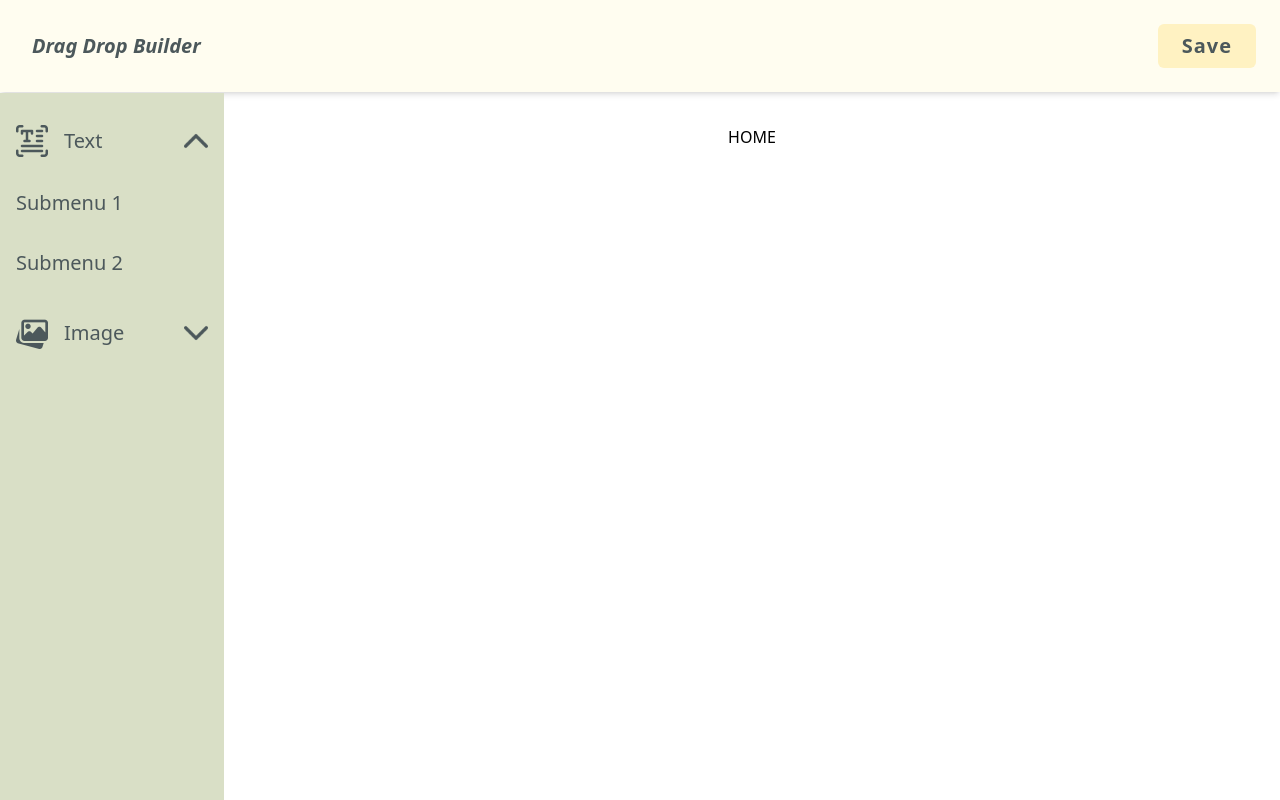
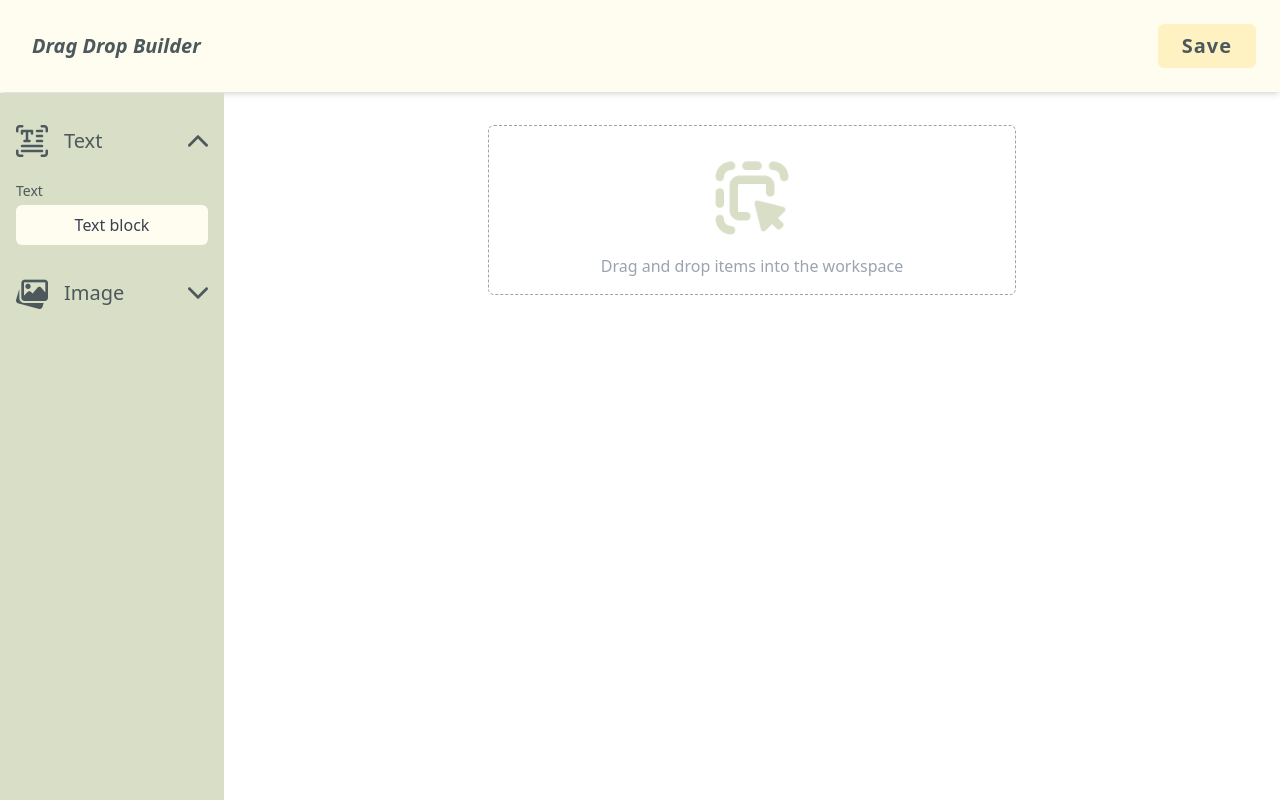
Before and after one commit to Chauhan-15/drag-drop-builder, a Vue app: page / in a window 1280 px wide. Both pictures are taken after a click on the item "Text". Built offline with nearby package versions, Linux system fonts and the light colour scheme.

Commit message:
add basic drag and drop functionality

```diff
--- a/src/App.vue
+++ b/src/App.vue
@@ -2,7 +2,7 @@
 	<Header @toggle-sidebar="toggleSidebar" />
 	<div class="pt-[4.6rem] sm:pt-[5.8rem] flex">
 		<Sidebar :is-sidebar-open="isSidebarOpen" />
-		<div class="sm:ml-56 py-8 w-full">
+		<div class="sm:ml-56 py-8 w-full flex flex-col items-center justify-center">
 			<HomePage />
 		</div>
 	</div>
--- /dev/null
+++ b/src/components/Field/ImageField/ImageField.vue
@@ -0,0 +1,52 @@
+<template>
+    <div class="flex relative w-max py-2">
+        <!-- Label with Upload Area -->
+        <label :for="id" class="cursor-pointer group flex flex-col items-center">
+            <!-- Image Preview -->
+            <div class="w-28 h-28 flex items-center justify-center overflow-hidden" :class="{'border bg-gray-200 rounded': !imagePreview}">
+                <img v-if="imagePreview" :src="imagePreview" alt="Selected Preview" class="w-full h-full object-cover" />
+            </div>
+            <!-- Hidden File Input -->
+            <input
+                :id="id"
+                type="file"
+                class="hidden"
+                accept="image/*"
+                @change="onFileChange"
+            />
+        </label>
+    </div>
+  </template>
+
+  <script>
+  export default {
+    name: "ImageField",
+    props: {
+        id: {
+            type: String,
+            required: true,
+        },
+        label: {
+            type: String,
+            default: "Upload Image",
+        },
+    },
+    data() {
+      return {
+            imagePreview: '/icons/placeholder-image.png', // Default: No image preview
+      };
+    },
+    methods: {
+        onFileChange(event) {
+            const file = event.target.files[0];
+            if (file) {
+                const reader = new FileReader();
+                reader.onload = (e) => {
+                    this.imagePreview = e.target.result;
+                };
+                reader.readAsDataURL(file);
+            }
+        },
+    },
+  };
+  </script>
--- /dev/null
+++ b/src/components/Field/TextField/TextField.vue
@@ -0,0 +1,49 @@
+<template>
+  <div class="focus:outline-none py-2">
+    <input
+      :id="id"
+      :type="type"
+      v-model="value"
+      :placeholder="placeholder"
+      class="w-full focus:outline-none first-letter:capitalize"
+    />
+  </div>
+</template>
+
+<script>
+export default {
+  name: "TextField",
+  props: {
+    id: {
+      type: String,
+      required: true,
+    },
+    label: {
+      type: String,
+      default: "Label",
+    },
+    type: {
+      type: String,
+      default: "text",
+    },
+    modelValue: {
+      type: String,
+      default: "welcome to drag-drop builder", // Allow default value for the text field
+    },
+    placeholder: {
+      type: String,
+      default: "Enter text here...", // Default placeholder text
+    },
+  },
+  computed: {
+    value: {
+      get() {
+        return this.modelValue;
+      },
+      set(newValue) {
+        this.$emit("update:modelValue", newValue);
+      },
+    },
+  },
+};
+</script>
--- /dev/null
+++ b/src/components/Preview/Image/ImageField.vue
@@ -0,0 +1,10 @@
+<template>
+    <div class="flex flex-col justify-center items-center">
+        <img src="/icons/placeholder-image.png" alt="placeholder-image" class="w-28 h-28" />
+    </div>
+</template>
+<script>
+    export default {
+        name: "ImageField",
+    }
+</script>
--- /dev/null
+++ b/src/components/Preview/Text/TextField.vue
@@ -0,0 +1,10 @@
+<template>
+    <div class="text-field">
+      <h1 class="block text-base font-medium text-gray-700 first-letter:capitalize text-center">text block</h1>
+    </div>
+</template>
+<script>
+    export default {
+        name: "TextField",
+    };
+</script>
--- a/src/components/layout/Header.vue
+++ b/src/components/layout/Header.vue
@@ -3,7 +3,7 @@
         <div class="flex items-center space-x-2">
             <!-- Toggle Button Visible on Small Screens -->
             <img
-                class="w-6 h-6 cursor-pointer block lg:hidden"
+                class="w-6 h-6 cursor-pointer block sm:hidden"
                 src="/icons/menu.png"
                 @click="$emit('toggle-sidebar')"
             />
--- a/src/components/layout/Sidebar.vue
+++ b/src/components/layout/Sidebar.vue
@@ -1,7 +1,7 @@
 <template>
     <div>
         <!-- Main Sidebar -->
-        <aside :class="{'block': isSidebarOpen, 'hidden': !isSidebarOpen}" class="lg:block w-48 sm:w-56 fixed bg-sidebar text-title h-screen py-4 transition-all duration-300">
+        <aside :class="{'block': isSidebarOpen, 'hidden': !isSidebarOpen}" class="sm:block w-48 sm:w-56 fixed bg-sidebar text-title h-screen py-4 transition-all duration-300">
             <ul class="space-y-2">
                 <li v-for="(item, index) in menuItems" :key="index" class="cursor-pointer group relative hover:bg-sidebar-hover">
                     <!-- Item Content -->
@@ -12,7 +12,7 @@
                         </div>
                         <div>
                             <!-- Arrow rotation based on submenu state -->
-                            <img class="w-4 sm:w-6 h-4 sm:h-6 cursor-pointer transition-transform" :class="{ 'rotate-180': openedSubMenuIndex === index }" src="/icons/down-arrow.png" alt="arrow"/>
+                            <img class="w-4 sm:w-5 h-4 sm:h-5 cursor-pointer transition-transform" :class="{ 'rotate-180': openedSubMenuIndex === index }" src="/icons/down-arrow.png" alt="arrow"/>
                         </div>
                     </div>
                     <!-- Submenu (Appears below the menu item with animation) -->
@@ -20,8 +20,14 @@
                         <div v-if="openedSubMenuIndex === index" class="w-full bg-sidebar text-title">
                             <!-- Submenu List -->
                             <ul class="">
-                                <li v-for="(submenu, subIndex) in item.subMenu" :key="subIndex" class="p-4 cursor-pointer">
-                                    <div class="first-letter:capitalize text-xl">{{ submenu.label }}</div>
+                                <li v-for="(submenu, subIndex) in item.subMenu" :key="subIndex" class="px-4 py-2 cursor-pointer">
+                                    <div class="space-y-1" draggable="true" @dragstart="onDragStart(submenu)">
+                                        <h1 class="first-letter:capitalize text-sm">{{ submenu.label }}</h1>
+                                        <div class="bg-header rounded-md p-2">
+                                            <!-- Render the submenu component -->
+                                            <component :is="submenu.component" />
+                                        </div>
+                                    </div>
                                 </li>
                             </ul>
                         </div>
@@ -33,7 +39,14 @@
 </template>
 
 <script>
+import TextField from "../Preview/Text/TextField.vue";
+import ImageField from "../Preview/Image/ImageField.vue";
+
 export default {
+    components: {
+        TextField,
+        ImageField,
+    },
     props: {
         isSidebarOpen: {
             type: Boolean,
@@ -48,16 +61,14 @@ export default {
                     label: "Text",
                     icon: "/icons/text.png",
                     subMenu: [
-                        { label: "Submenu 1" },
-                        { label: "Submenu 2" },
+                        { label: "text", component: "TextField" },
                     ],
                 },
                 {
                     label: "Image",
                     icon: "/icons/image.png",
                     subMenu: [
-                        { label: "Submenu A" },
-                        { label: "Submenu B" },
+                        { label: "image", component: "ImageField" },
                     ],
                 },
             ],
@@ -67,6 +78,13 @@ export default {
         toggleSubMenu(index) {
             this.openedSubMenuIndex = this.openedSubMenuIndex === index ? null : index;
         },
+
+        onDragStart(submenu) {
+        const dragData = JSON.stringify({
+            component: submenu.component,
+        });
+        event.dataTransfer.setData("application/json", dragData);
+    },
     },
 };
 </script>
--- a/src/components/pages/HomePage.vue
+++ b/src/components/pages/HomePage.vue
@@ -1,5 +1,48 @@
 <template>
-	<div class="flex flex-col justify-center items-center">
-		HOME
+	<div class="border border-dashed border-gray-400 h-full rounded-md w-1/2 p-4" @drop="onDrop" @dragover="onDragOver" >
+		<div v-if="droppedItems.length > 0">
+			<!-- Render the dynamically dropped components -->
+			<div v-for="(item, index) in droppedItems" :key="index">
+				<component :is="components[item.component]" />
+			</div>
+		</div>
+		<div v-else class="flex flex-col justify-center items-center">
+			<img class="w-28 h-28" src="/public/drag-drop.png" alt="drag-drop">
+			<h1 class="text-gray-400">Drag and drop items into the workspace</h1>
+		</div>
 	</div>
 </template>
+
+<script setup>
+import { ref } from 'vue';
+
+// Import the draggable components
+import TextField from '../Field/TextField/TextField.vue';
+import ImageField from '../Field/ImageField/ImageField.vue';
+
+// Register the components
+const components = {
+    TextField,
+    ImageField,
+};
+
+// Track the dropped items
+const droppedItems = ref([]);
+
+// Handle the drop event
+const onDrop = (event) => {
+    event.preventDefault();
+    const data = event.dataTransfer.getData("application/json");
+    const droppedItem = JSON.parse(data);
+
+    // Ensure the component exists before adding
+    if (components[droppedItem.component]) {
+        droppedItems.value.push(droppedItem);
+    }
+};
+
+// Allow the drop by preventing the default behavior
+const onDragOver = (event) => {
+    event.preventDefault();
+};
+</script>
```
Also changed, not shown: public/icons/placeholder-image.png (added).
